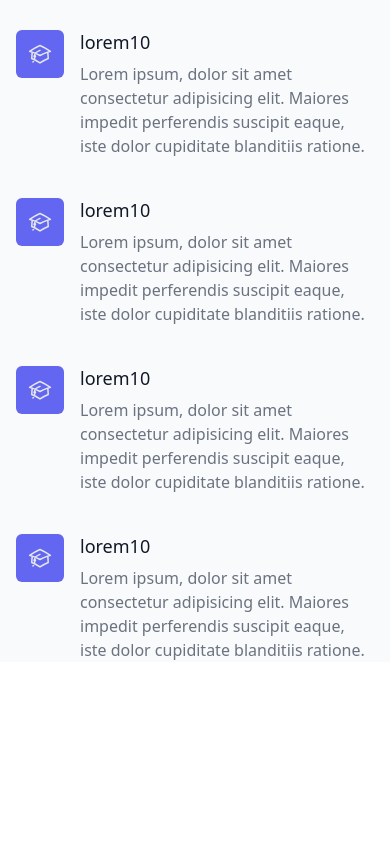
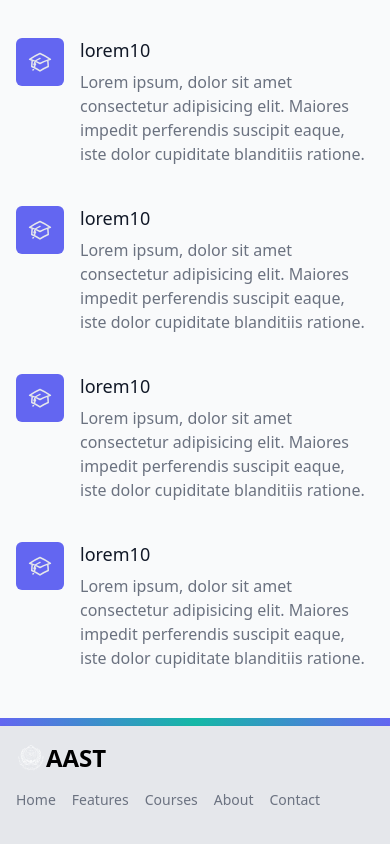
Before and after one commit to abdelrahman-essawy/AAST-E-Learning-Platform, a Next.js app: page / in a window 390 px wide. Shown: the part 1138-1982 px from the top of the page. Before the commit the page ends 1800 px from the top, so only its background shows below. Built offline with nearby package versions, Linux system fonts and the light colour scheme.

Commit message:
adding footer and fixing responsivity

```diff
--- /dev/null
+++ b/components/Footer.jsx
@@ -0,0 +1,50 @@
+import React from 'react'
+import AASTLogo from './AASTLogo';
+
+export default function Footer() {
+
+    const navigation = [
+        { name: 'Home', href: '#' },
+        { name: 'Features', href: '#' },
+        { name: 'Courses', href: '#' },
+        { name: 'About', href: '#' },
+        { name: 'Contact', href: '#' },
+    ]
+
+    return (
+        <footer className="p-4 bg-gray-200 shadow md:px-6 md:py-8 dark:bg-gray-900">
+            <div className="sm:flex sm:items-center sm:justify-between">
+                <a href="#" className="flex items-center mb-4 sm:mb-0">
+                    <AASTLogo width={30} height={'30'} fill={'#f9fafb'}/>
+                    <span className="self-center text-2xl font-semibold whitespace-nowrap dark:text-gray-200">AAST</span>
+                </a>
+                <ul className="flex flex-wrap items-center mb-6 text-sm text-gray-500 sm:mb-0 dark:text-gray-400">
+                    {/* <li>
+                        <a href="#" className="mr-4 hover:underline md:mr-6 ">About</a>
+                    </li>
+                    <li>
+                        <a href="#" className="mr-4 hover:underline md:mr-6">Privacy Policy</a>
+                    </li>
+                    <li>
+                        <a href="#" className="mr-4 hover:underline md:mr-6 ">Licensing</a>
+                    </li>
+                    <li>
+                        <a href="#" className="hover:underline">Contact</a>
+                    </li> */}
+                    {
+                        navigation.map((item) => {
+                            return (<li>
+                                <a href={item.href} className="mr-4 hover:underline md:mr-6 ">{item.name}</a>
+                            </li>)
+                        })
+                    }
+
+                </ul>
+            </div>
+            <hr className="my-6 border-gray-200 sm:mx-auto dark:border-gray-700 lg:my-8" />
+            <span className="block text-sm text-gray-500 sm:text-center dark:text-gray-400">© 2022 <a href="https://aast.edu/" className="hover:underline">AAST</a>. All Rights Reserved.
+            </span>
+        </footer>
+
+    )
+}
--- /dev/null
+++ b/components/Hr.jsx
@@ -0,0 +1,7 @@
+import React from 'react'
+
+export default function Hr() {
+    return (
+        <div class="bg-gradient-to-r from-[#6366f1] via-teal-500 to-[#6366f1] h-2 "></div>
+    )
+}
--- a/components/Navbar.jsx
+++ b/components/Navbar.jsx
@@ -1,22 +1,28 @@
-import { Fragment } from 'react'
-import { Disclosure, Menu, Transition } from '@headlessui/react'
-import { Bars3Icon, BellIcon, XMarkIcon } from '@heroicons/react/24/outline'
-import CCITLogo from './CCITLogo'
+import { Fragment } from "react";
+import { Disclosure, Menu, Transition } from "@headlessui/react";
+import { Bars3Icon, BellIcon, XMarkIcon } from "@heroicons/react/24/outline";
+import CCITLogo from "./CCITLogo";
 
 const navigation = [
-  { name: 'Home', href: '#', current: true },
-  { name: 'Courses', href: '#', current: false },
-  { name: 'About', href: '#', current: false },
-  { name: 'Contact', href: '#', current: false },
-]
+  { name: "Home", href: "#", current: true },
+  { name: "Features", href: "#", current: false },
+  { name: "Courses", href: "#", current: false },
+  { name: "About", href: "#", current: false },
+  { name: "Contact", href: "#", current: false },
+];
 
 function classNames(...classes) {
-  return classes.filter(Boolean).join(' ')
+  return classes.filter(Boolean).join(" ");
 }
+
+() => { };
 
 export default function Navbar() {
   return (
-    <Disclosure as="nav" className="bg-gray-800  border-gray-200 border-solid border-b-[1px] border-opacity-30">
+    <Disclosure
+      as="nav"
+      className="bg-gray-800  border-gray-200 border-solid border-b-[1px] border-opacity-30"
+    >
       {({ open }) => (
         <>
           <div className="mx-auto max-w-7xl px-2 sm:px-6 lg:px-8">
@@ -34,8 +40,14 @@ export default function Navbar() {
               </div>
               <div className="flex flex-1 items-center justify-center sm:items-stretch sm:justify-start">
                 <div className="flex flex-shrink-0 items-center">
-                  <CCITLogo className="hidden h-8 w-auto lg:block" fill={'#e5e7eb'} />
-                  <CCITLogo className="block h-10 w-auto lg:hidden" fill={'#e5e7eb'} />
+                  <CCITLogo
+                    className="hidden h-8 w-auto lg:block"
+                    fill={"#e5e7eb"}
+                  />
+                  <CCITLogo
+                    className="block h-10 w-auto lg:hidden"
+                    fill={"#e5e7eb"}
+                  />
                 </div>
                 <div className="hidden sm:ml-6 sm:block">
                   <div className="flex space-x-4">
@@ -44,10 +56,12 @@ export default function Navbar() {
                         key={item.name}
                         href={item.href}
                         className={classNames(
-                          item.current ? 'bg-gray-900 text-white' : 'text-gray-300 hover:bg-gray-700 hover:text-white',
-                          'px-3 py-2 rounded-md text-sm font-medium'
+                          item.current
+                            ? "bg-gray-900 text-white"
+                            : "text-gray-300 hover:bg-gray-700 hover:text-white",
+                          "px-3 py-2 rounded-md text-sm font-medium"
                         )}
-                        aria-current={item.current ? 'page' : undefined}
+                        aria-current={item.current ? "page" : undefined}
                       >
                         {item.name}
                       </a>
@@ -56,9 +70,11 @@ export default function Navbar() {
                 </div>
               </div>
               <div className="absolute inset-y-0 right-0 flex items-center pr-2 sm:static sm:inset-auto sm:ml-6 sm:pr-0">
-
-
-                <a className={'text-gray-300 hover:bg-gray-700 hover:text-white cursor-pointer px-3 py-2 rounded-md text-sm font-medium'}>
+                <a
+                  className={
+                    "text-gray-300 hover:bg-gray-700 hover:text-white cursor-pointer px-3 py-2 rounded-md text-sm font-medium"
+                  }
+                >
                   Login
                 </a>
                 {/* <button
@@ -136,10 +152,12 @@ export default function Navbar() {
                   as="a"
                   href={item.href}
                   className={classNames(
-                    item.current ? 'bg-gray-900 text-white' : 'text-gray-300 hover:bg-gray-700 hover:text-white',
-                    'block px-3 py-2 rounded-md text-base font-medium'
+                    item.current
+                      ? "bg-gray-900 text-white"
+                      : "text-gray-300 hover:bg-gray-700 hover:text-white",
+                    "block px-3 py-2 rounded-md text-base font-medium"
                   )}
-                  aria-current={item.current ? 'page' : undefined}
+                  aria-current={item.current ? "page" : undefined}
                 >
                   {item.name}
                 </Disclosure.Button>
@@ -149,5 +167,5 @@ export default function Navbar() {
         </>
       )}
     </Disclosure>
-  )
+  );
 }
--- a/pages/Courses/Courses.jsx
+++ b/pages/Features/Features.jsx
@@ -1,4 +1,5 @@
 import { BoltIcon, ChatBubbleBottomCenterTextIcon, GlobeAltIcon, ScaleIcon, AcademicCapIcon } from '@heroicons/react/24/outline'
+import Hr from '../../components/Hr'
 
 const features = [
     {
@@ -27,12 +28,10 @@ const features = [
     },
 ]
 
-export default function Courses() {
+export default function Features() {
     return (
-        <div className="bg-gray-50 ">
-            <div class="bg-gradient-to-r from-[#6366f1] via-teal-500 to-[#6366f1] h-2 sm:mb-20"></div>
-
-            <div className="mx-auto max-w-7xl px-4 sm:px-6 lg:px-8 mt-10 ">
+        <div className="flex bg-gray-50 max-w-screen overflow-visible 2xl:h-[calc(50vh-8px)] lg:h-[calc(100vh-8px)] ">
+            <div className="lg:m-auto my-12 max-w-7xl px-4 sm:px-6 lg:px-8 ">
                 <div className="lg:text-center">
                     <h2 className="text-lg font-semibold text-indigo-600">Features</h2>
                     <p className="mt-2 text-3xl font-bold leading-8 tracking-tight text-gray-800 sm:text-4xl">
--- a/pages/index.js
+++ b/pages/index.js
@@ -2,7 +2,9 @@ import Head from 'next/head'
 import Hero from './Hero/Hero'
 import { useEffect, useContext } from 'react';
 import Navbar from './../components/Navbar';
-import Courses from './Courses/Courses';
+import Features from './Features/Features';
+import Footer from './../components/Footer';
+import Hr from './../components/Hr';
 
 
 
@@ -20,13 +22,16 @@ export default function Home() {
       </header>
       <main>
         <Hero />
+        <Hr />
 
-          <Courses />
+        <Features />
+        <Hr />
       </main>
+      <Footer />
 
-        <footer >
+      {/* <footer >
 
-        </footer>
+        </footer> */}
     </div>
 
   )
```
Also changed, not shown: 1 other file (tests, documents, lock files or other folders). Lines whose indentation alone changed are shown as unchanged.
